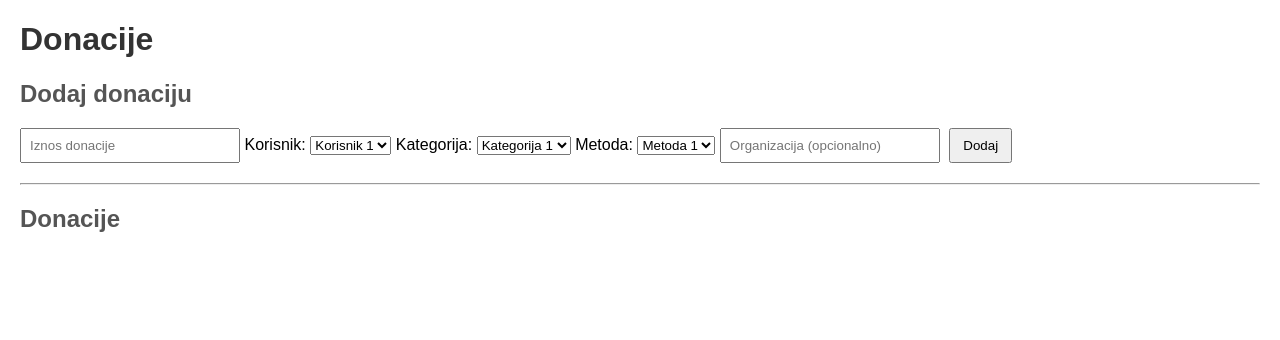
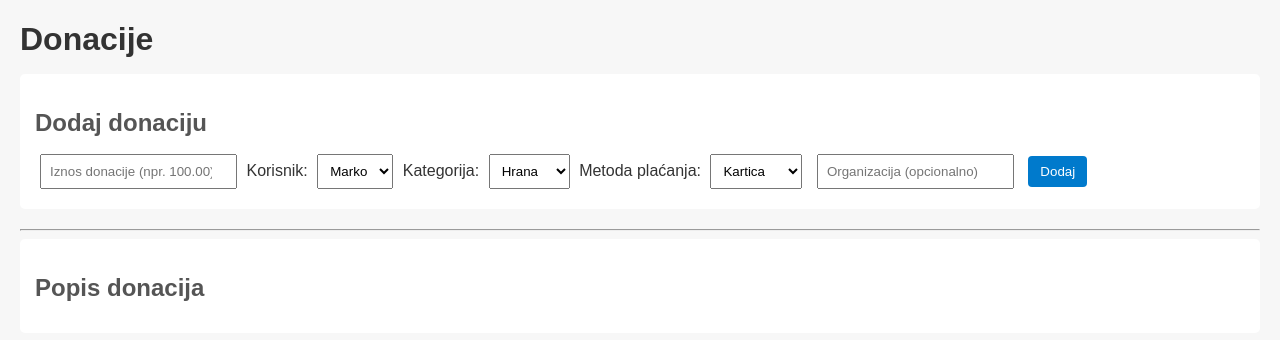
Before and after one commit to ljubica02/projekt_fastApi, a FastAPI app: page / in a window 1280 px wide. Shown: the top 340 px of the page. Run offline with FastAPI, Linux system fonts and the light colour scheme; data that the repository does not hold is empty.

Commit message:
Dodavanje dizajna

```diff
--- a/app/static/script.js
+++ b/app/static/script.js
@@ -11,11 +11,11 @@ async function loadDonations() {
             + `Iznos: ${donation.amount} KM, `
             + `Korisnik: ${donation.user_id}, `
             + `Kategorija: ${donation.category_id}, `
-            + `Metoda: ${donation.payment_method_id}, `
+            + `Metoda plaćanja: ${donation.payment_method_id}, `
             + `Organizacija: ${donation.organization || ''}, `
             + `Vrijeme: ${donation.time || ''} `
-            + `<button onclick="editDonation(${encodeURIComponent(JSON.stringify(donation))})">Edit</button>`
-            + `<button onclick="deleteDonation(${donation.id})">Delete</button>`;
+            + `<button class="edit" onclick="editDonation(${encodeURIComponent(JSON.stringify(donation))})">Edit</button>`
+            + `<button class="delete" onclick="deleteDonation(${donation.id})">Delete</button>`;
 
         donationsList.appendChild(li);
     });
@@ -33,7 +33,7 @@ async function createDonation() {
         return;
     }
     if (!userId || !categoryId || !paymentMethodId) {
-        alert("Nedostaje user_id, category_id ili payment_method_id.");
+        alert("Nedostaje korisnik, kategorija ili metoda plaćanja.");
         return;
     }
 
@@ -59,28 +59,24 @@ async function createDonation() {
     }
 }
 
-/**
- * Ova funkcija koristi prompt() za jednostavno ažuriranje.
- * U produkciji biste radije koristili modal ili posebnu formu.
- */
 async function editDonation(donationObjString) {
-    // 'donationObjString' je JSON string, pa ga moramo parsirati
+
     const donation = JSON.parse(donationObjString);
 
-    // Prompt za svako polje
-    const newAmount = prompt("Novi iznos:", donation.amount);
-    if (newAmount === null) return; // ako user stisne Cancel
 
-    const newUserId = prompt("Novi user_id:", donation.user_id);
+    const newAmount = prompt("Novi iznos (trenutno: " + donation.amount + "):", donation.amount);
+    if (newAmount === null) return;
+
+    const newUserId = prompt("Novi user_id (trenutno: " + donation.user_id + "):", donation.user_id);
     if (newUserId === null) return;
 
-    const newCategoryId = prompt("Novi category_id:", donation.category_id);
+    const newCategoryId = prompt("Nova category_id (trenutno: " + donation.category_id + "):", donation.category_id);
     if (newCategoryId === null) return;
 
-    const newPaymentMethodId = prompt("Novi payment_method_id:", donation.payment_method_id);
+    const newPaymentMethodId = prompt("Nova payment_method_id (trenutno: " + donation.payment_method_id + "):", donation.payment_method_id);
     if (newPaymentMethodId === null) return;
 
-    const newOrganization = prompt("Nova organizacija:", donation.organization);
+    const newOrganization = prompt("Nova organizacija (trenutno: " + (donation.organization || '') + "):", donation.organization);
     if (newOrganization === null) return;
 
     const data = {
@@ -91,7 +87,6 @@ async function editDonation(donationObjString) {
         organization: newOrganization
     };
 
-    // Pozivamo PUT /api/donacije/{id}
     const response = await fetch(`/api/donacije/${donation.id}`, {
         method: 'PUT',
         headers: { 'Content-Type': 'application/json' },
@@ -108,7 +103,7 @@ async function editDonation(donationObjString) {
 }
 
 async function deleteDonation(donationId) {
-    if (!confirm("Da li ste sigurni da želite obrisati donaciju ID=" + donationId + "?")) {
+    if (!confirm(`Da li ste sigurni da želite obrisati donaciju ID=${donationId}?`)) {
         return;
     }
 
@@ -124,7 +119,6 @@ async function deleteDonation(donationId) {
     }
 }
 
-// Inicijalno učitavanje donacija
 window.onload = function() {
     loadDonations();
 };
--- a/app/static/style.css
+++ b/app/static/style.css
@@ -1,26 +1,47 @@
-/* static/style.css */
 body {
     font-family: Arial, sans-serif;
     margin: 20px;
+    background-color: #f7f7f7;
+    color: #333;
 }
 
 h1 {
     color: #333;
+    margin-bottom: 0.5em;
 }
 
-div {
+h2 {
+    color: #555;
+    margin-bottom: 0.5em;
+}
+
+.add-donation,
+.donations-list-container {
+    background-color: #fff;
+    padding: 15px;
+    border-radius: 5px;
     margin-bottom: 20px;
 }
 
-input {
+input,
+select {
     padding: 8px;
-    width: 200px;
+    margin: 5px;
 }
 
 button {
     padding: 8px 12px;
     margin-left: 5px;
     cursor: pointer;
+    border: none;
+    border-radius: 4px;
+    background-color: #007ACC;
+    color: #fff;
+    font-weight: 500;
+}
+
+button:hover {
+    background-color: #005999;
 }
 
 ul {
@@ -38,6 +59,18 @@ button.edit, button.delete {
     padding: 4px 8px;
 }
 
-h2 {
-    color: #555;
+button.edit {
+    background-color: #f0ad4e;
 }
+
+button.edit:hover {
+    background-color: #ec971f;
+}
+
+button.delete {
+    background-color: #d9534f;
+}
+
+button.delete:hover {
+    background-color: #c9302c;
+}
--- a/app/templates/index.html
+++ b/app/templates/index.html
@@ -8,26 +8,27 @@
 <body>
     <h1>Donacije</h1>
 
-    <div>
+    <div class="add-donation">
         <h2>Dodaj donaciju</h2>
-        <input type="number" id="amount" placeholder="Iznos donacije" step="0.01" min="0.01">
+        <input type="number" id="amount" placeholder="Iznos donacije (npr. 100.00)" step="0.01" min="0.01">
 
         <label for="user_id">Korisnik:</label>
         <select id="user_id">
-            <option value="1">Korisnik 1</option>
-            <option value="2">Korisnik 2</option>
+            <option value="1">Marko</option>
+            <option value="2">Ana</option>
         </select>
 
         <label for="category_id">Kategorija:</label>
         <select id="category_id">
-            <option value="1">Kategorija 1</option>
-            <option value="2">Kategorija 2</option>
+            <option value="1">Hrana</option>
+            <option value="2">Odjeća</option>
         </select>
 
-        <label for="payment_method_id">Metoda:</label>
+        <label for="payment_method_id">Metoda plaćanja:</label>
         <select id="payment_method_id">
-            <option value="1">Metoda 1</option>
-            <option value="2">Metoda 2</option>
+            <option value="1">Kartica</option>
+            <option value="2">PayPal</option>
+            <option value="3">Gotovina</option>
         </select>
 
         <input type="text" id="organization" placeholder="Organizacija (opcionalno)">
@@ -36,8 +37,8 @@
 
     <hr>
 
-    <div>
-        <h2>Donacije</h2>
+    <div class="donations-list-container">
+        <h2>Popis donacija</h2>
         <ul id="donations-list"></ul>
     </div>
 
```
Also changed, not shown: app/main.py (+5 -24 lines).
